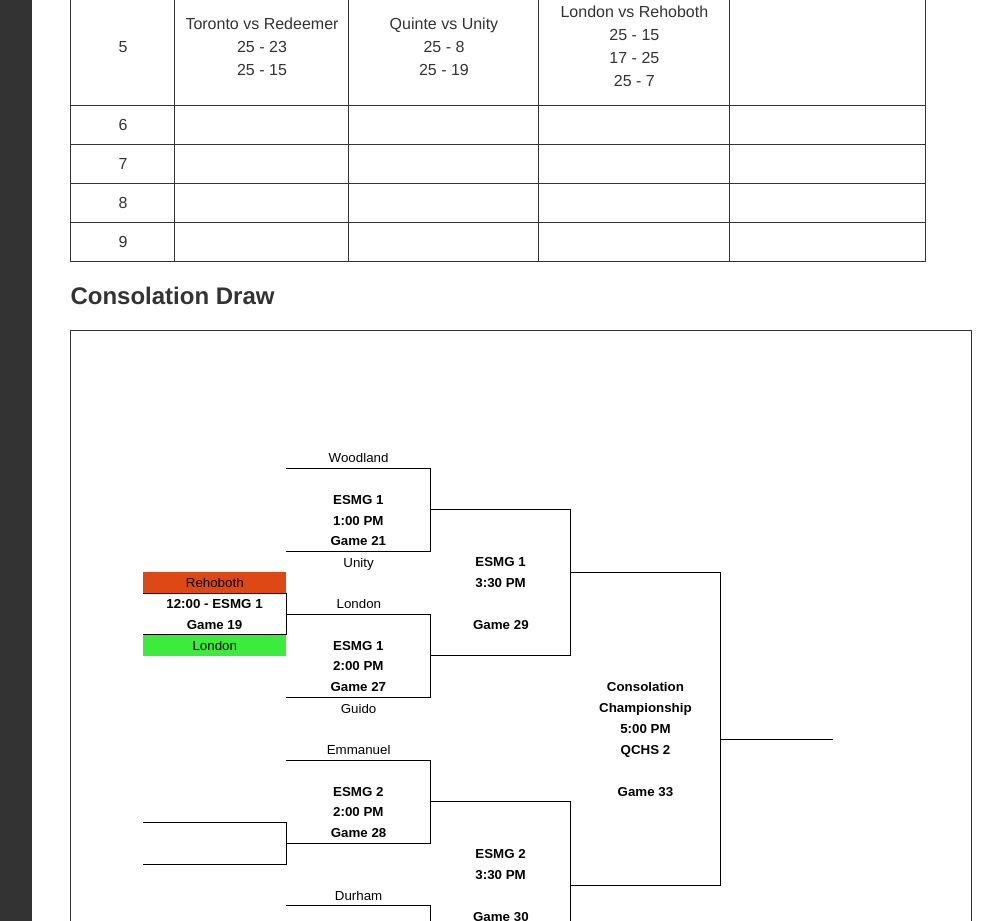
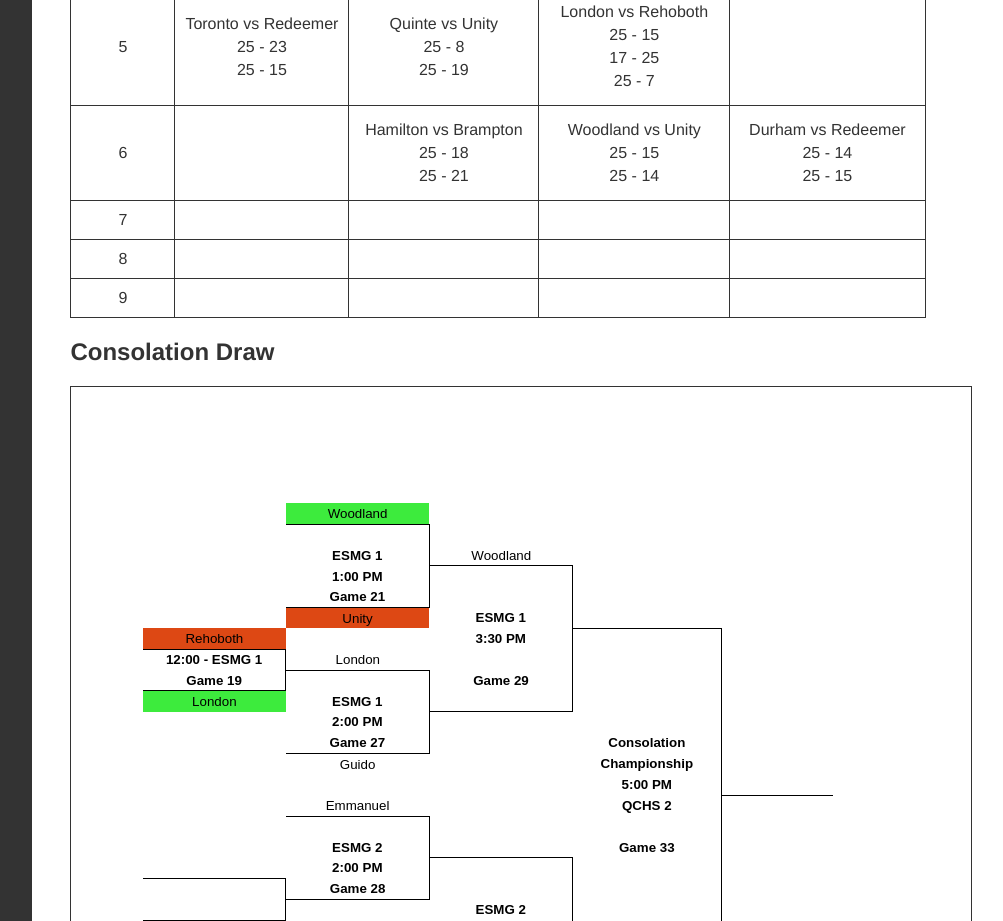
Before and after one commit to OCSSAA/OCSSAA.github.io, a plain HTML site: page playoffs/index.html in a window 1280 px wide. Shown: the part 2200-3121 px from the top of the page, without its empty margins (224-1227 px from the left). Drawn offline with Linux system fonts and the light colour scheme.

Commit message:
Playoffs update

```diff
--- a/playoffs/index.html
+++ b/playoffs/index.html
@@ -159,19 +159,19 @@
 							<p></p>
 						</td>
 						<td>
-							<p></p>
-							<p></p>
-							<p></p>
+							<p>Hamilton vs Brampton</p>
+							<p>25 - 18</p>
+							<p>25 - 21</p>
 						</td>
 						<td>
-							<p></p>
-							<p></p>
-							<p></p>
+							<p>Woodland vs Unity</p>
+							<p>25 - 15</p>
+							<p>25 - 14</p>
 						</td>
 						<td>
-							<p></p>
-							<p></p>
-							<p></p>
+							<p>Durham vs Redeemer</p>
+							<p>25 - 14</p>
+							<p>25 - 15</p>
 						</td>
 					</tr>
 					<tr>
```
Also changed, not shown: playoffs/consolation.html (+2 -2 lines), playoffs/main.html (+2 -2 lines), 4 other files.
